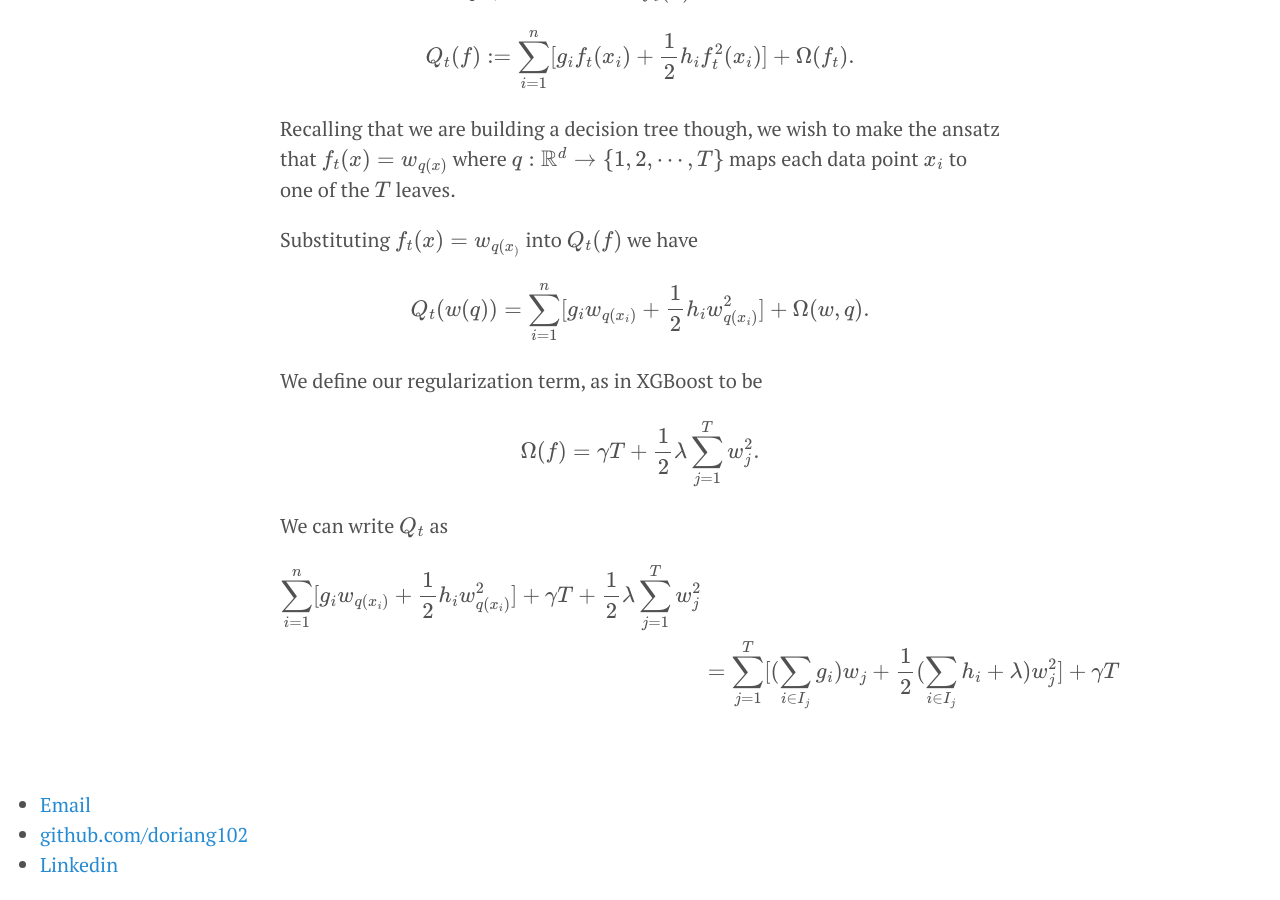
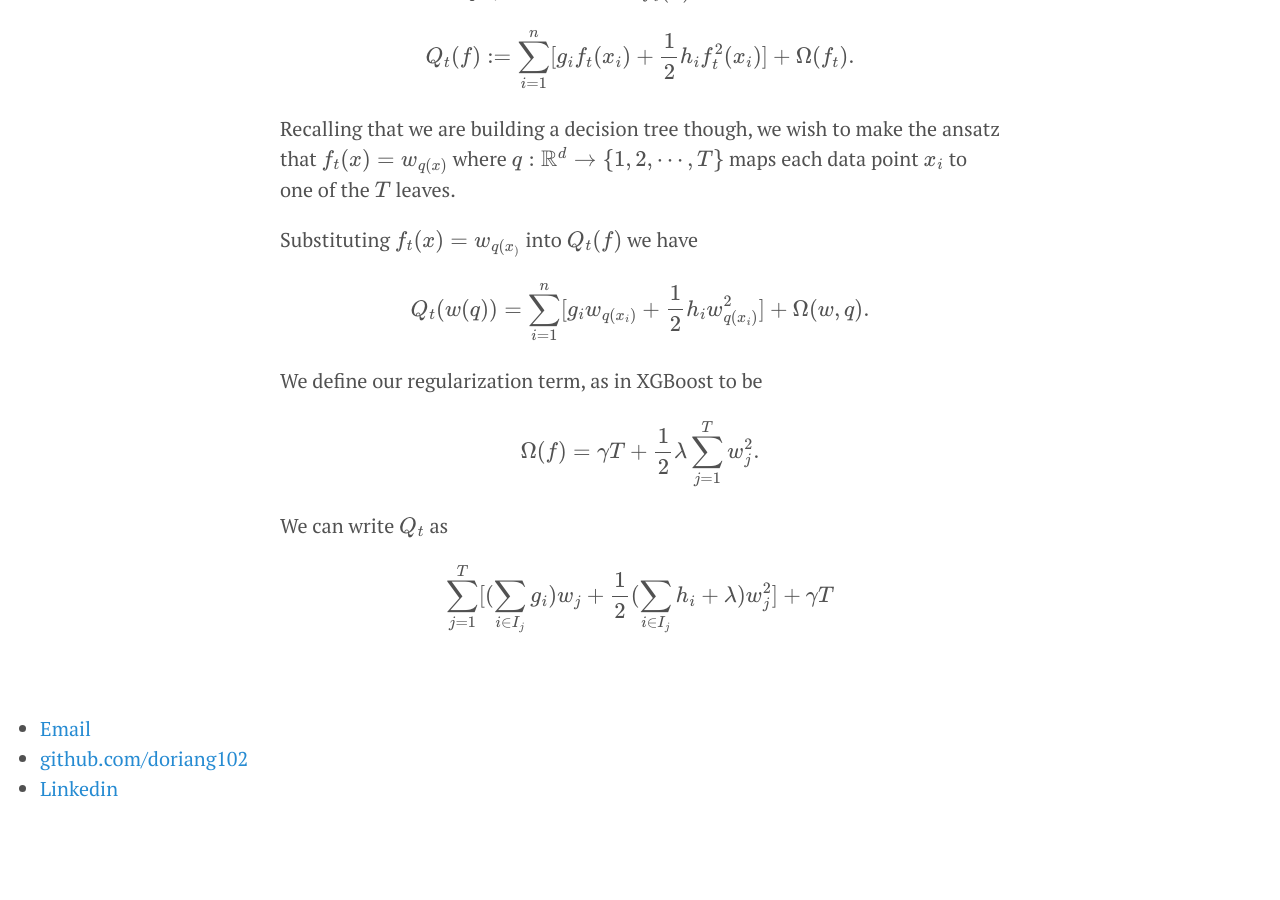
Before and after one commit to doriang102/doriang102.github.io, a Jekyll site: the page built from _posts/2017-10-15-Introduction-To-Ensemble-Methods.md, in a window 1280 px wide and 900 px high, scrolled down 10467 px. Built offline with Jekyll 4.4.1, drawn with Linux system fonts in a browser that asks for light colours; our own code applies the rules of GitHub Pages for plain Markdown files; formulas are drawn with MathJax 3; after the commit the page ends 11291 px from its top, so only the background shows below that.

Commit message:
Update 2017-10-15-Introduction-To-Ensemble-Methods.md

```diff
--- a/_posts/2017-10-15-Introduction-To-Ensemble-Methods.md
+++ b/_posts/2017-10-15-Introduction-To-Ensemble-Methods.md
@@ -276,7 +276,5 @@ $$
 We can write $$Q_t$$ as
 
 $$
-\begin{split} \sum_{i=1}^n [g_i w_{q(x_i)} + \frac{1}{2} h_i w_{q(x_i)}^2] + \gamma T + \frac{1}{2}\lambda \sum_{j=1}^T w_j^2\\
-&= \sum^T_{j=1} [(\sum_{i\in I_j} g_i) w_j + \frac{1}{2} (\sum_{i\in I_j} h_i + \lambda) w_j^2 ] + \gamma T
-\end{split}
+ \sum^T_{j=1} [(\sum_{i\in I_j} g_i) w_j + \frac{1}{2} (\sum_{i\in I_j} h_i + \lambda) w_j^2 ] + \gamma T
 $$
```
